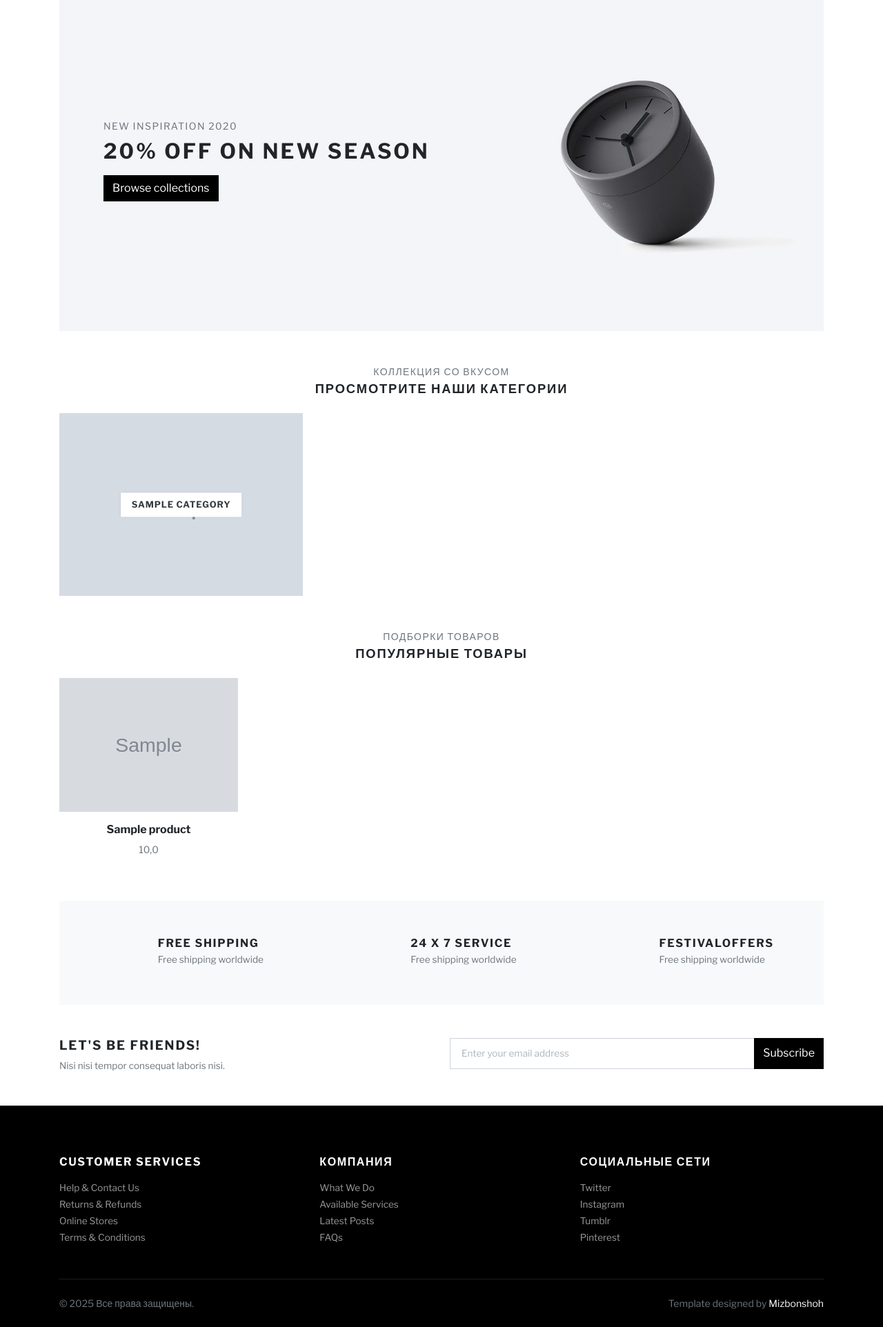
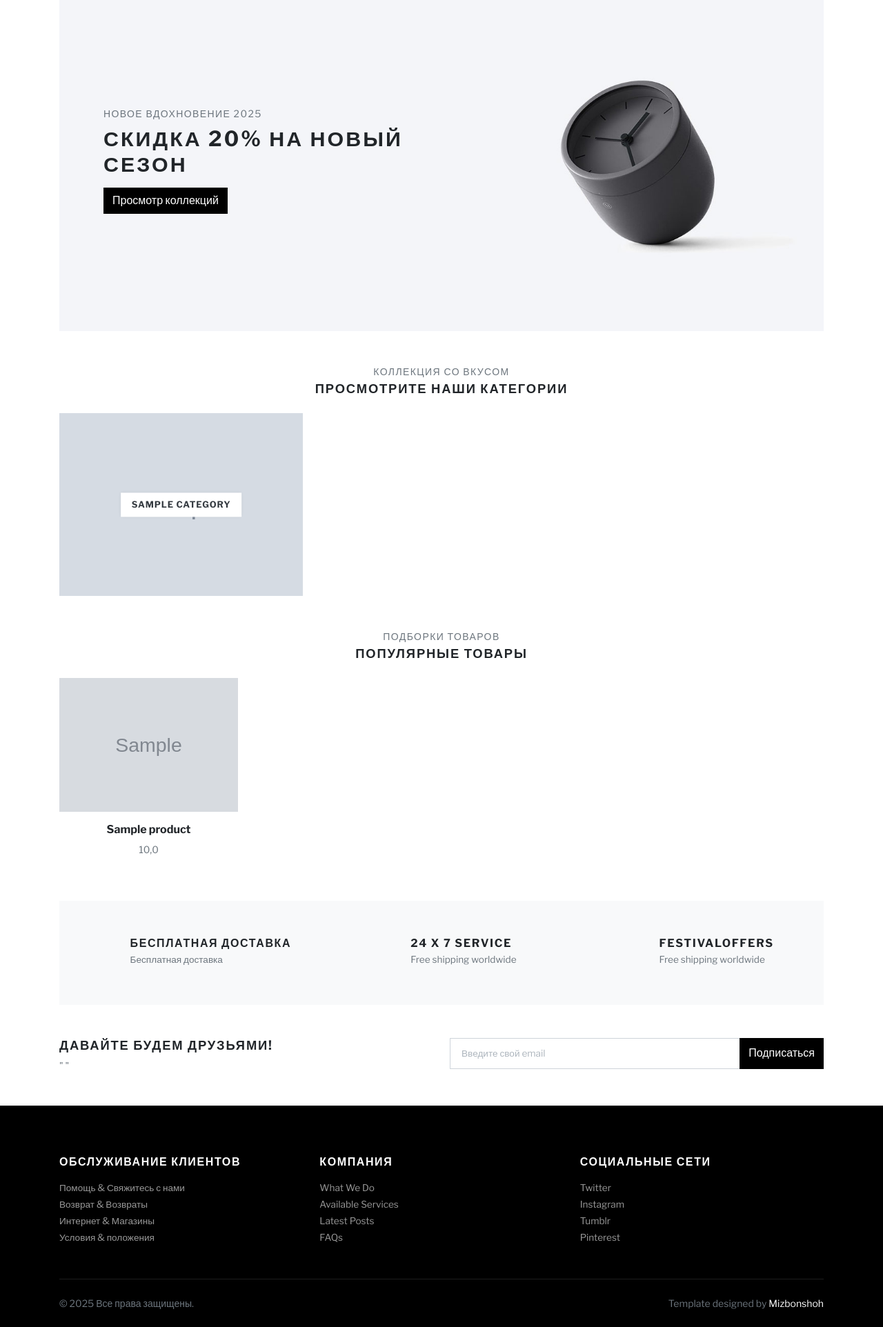
Before and after one commit to Mizbonshoh/-_django_shop, a Django app: page / in a window 1280 px wide. Shown: the part 70-1994 px from the top of the page at 69% size. Run offline with Django 5.2, Linux system fonts and the light colour scheme; tables that the repository leaves empty hold one stand-in row (values such as "Sample post"); grey boxes marked "Sample" are stand-in pictures; some libraries are stand-ins or nearby versions; some web fonts are replaced.

Commit message:
Вторая версия ПО

```diff
--- a/shop/templates/shop/category_page.html
+++ b/shop/templates/shop/category_page.html
@@ -13,13 +13,13 @@
           <div class="container">
             <div class="row px-4 px-lg-5 py-lg-4 align-items-center">
               <div class="col-lg-6">
-                <h1 class="h2 text-uppercase mb-0">Shop</h1>
+                <h1 class="h2 text-uppercase mb-0">Магазин</h1>
               </div>
               <div class="col-lg-6 text-lg-end">
                 <nav aria-label="breadcrumb">
                   <ol class="breadcrumb justify-content-lg-end mb-0 px-0 bg-light">
-                    <li class="breadcrumb-item"><a class="text-dark" href="index.html">Home</a></li>
-                    <li class="breadcrumb-item active" aria-current="page">Shop</li>
+                    <li class="breadcrumb-item"><a class="text-dark" href="index.html">Главная</a></li>
+                    <li class="breadcrumb-item active" aria-current="page">Магазин</li>
                   </ol>
                 </nav>
               </div>
--- a/shop/templates/shop/components/_banner.html
+++ b/shop/templates/shop/components/_banner.html
@@ -4,8 +4,8 @@
           <div class="container py-5">
             <div class="row px-4 px-lg-5">
               <div class="col-lg-6">
-                <p class="text-muted small text-uppercase mb-2">New Inspiration 2020</p>
-                <h1 class="h2 text-uppercase mb-3">20% off on new season</h1><a class="btn btn-dark" href="{% static 'shop.html' %}">Browse collections</a>
+                <p class="text-muted small text-uppercase mb-2">Новое вдохновение 2025</p>
+                <h1 class="h2 text-uppercase mb-3">Скидка 20% на новый сезон</h1><a class="btn btn-dark" href="{% static 'shop.html' %}">Просмотр коллекций</a>
               </div>
             </div>
           </div>
--- a/shop/templates/shop/components/_newsletter.html
+++ b/shop/templates/shop/components/_newsletter.html
@@ -2,14 +2,14 @@
           <div class="container p-0">
             <div class="row gy-3">
               <div class="col-lg-6">
-                <h5 class="text-uppercase">Let's be friends!</h5>
-                <p class="text-sm text-muted mb-0">Nisi nisi tempor consequat laboris nisi.</p>
+                <h5 class="text-uppercase">Давайте будем друзьями!</h5>
+                <p class="text-sm text-muted mb-0">"  "</p>
               </div>
               <div class="col-lg-6">
                 <form action="#">
                   <div class="input-group">
-                    <input class="form-control form-control-lg" type="email" placeholder="Enter your email address" aria-describedby="button-addon2">
-                    <button class="btn btn-dark" id="button-addon2" type="submit">Subscribe</button>
+                    <input class="form-control form-control-lg" type="email" placeholder="Введите свой email" aria-describedby="button-addon2">
+                    <button class="btn btn-dark" id="button-addon2" type="submit">Подписаться</button>
                   </div>
                 </form>
               </div>
--- a/shop/templates/shop/components/_services.html
+++ b/shop/templates/shop/components/_services.html
@@ -8,8 +8,8 @@
                       <use xlink:href="#delivery-time-1"> </use>
                     </svg>
                     <div class="text-start ms-3">
-                      <h6 class="text-uppercase mb-1">Free shipping</h6>
-                      <p class="text-sm mb-0 text-muted">Free shipping worldwide</p>
+                      <h6 class="text-uppercase mb-1">Бесплатная доставка</h6>
+                      <p class="text-sm mb-0 text-muted">Бесплатная доставка</p>
                     </div>
                   </div>
                 </div>
--- a/templates/components/_footer.html
+++ b/templates/components/_footer.html
@@ -2,12 +2,12 @@
         <div class="container py-4">
           <div class="row py-5">
             <div class="col-md-4 mb-3 mb-md-0">
-              <h6 class="text-uppercase mb-3">Customer services</h6>
+              <h6 class="text-uppercase mb-3">Обслуживание клиентов</h6>
               <ul class="list-unstyled mb-0">
-                <li><a class="footer-link" href="#!">Help &amp; Contact Us</a></li>
-                <li><a class="footer-link" href="#!">Returns &amp; Refunds</a></li>
-                <li><a class="footer-link" href="#!">Online Stores</a></li>
-                <li><a class="footer-link" href="#!">Terms &amp; Conditions</a></li>
+                <li><a class="footer-link" href="#!">Помощь &amp; Свяжитесь с нами</a></li>
+                <li><a class="footer-link" href="#!">Возврат &amp; Возвраты</a></li>
+                <li><a class="footer-link" href="#!">Интернет &amp; Магазины</a></li>
+                <li><a class="footer-link" href="#!">Условия &amp; положения</a></li>
               </ul>
             </div>
             <div class="col-md-4 mb-3 mb-md-0">
--- a/templates/components/_modal.html
+++ b/templates/components/_modal.html
@@ -27,7 +27,7 @@
                           </div>
                         </div>
                       </div>
-                      <div class="col-sm-5"><a class="btn btn-dark btn-sm w-100 h-100 d-flex align-items-center justify-content-center px-0" href="cart.html">Add to cart</a></div>
+                      <div class="col-sm-5"><a class="btn btn-dark btn-sm w-100 h-100 d-flex align-items-center justify-content-center px-0" href="cart.html">Добавить в корзину</a></div>
                     </div><a class="btn btn-link text-dark text-decoration-none p-0" href="#!"><i class="far fa-heart me-2"></i>Add to wish list</a>
                   </div>
                 </div>
```
